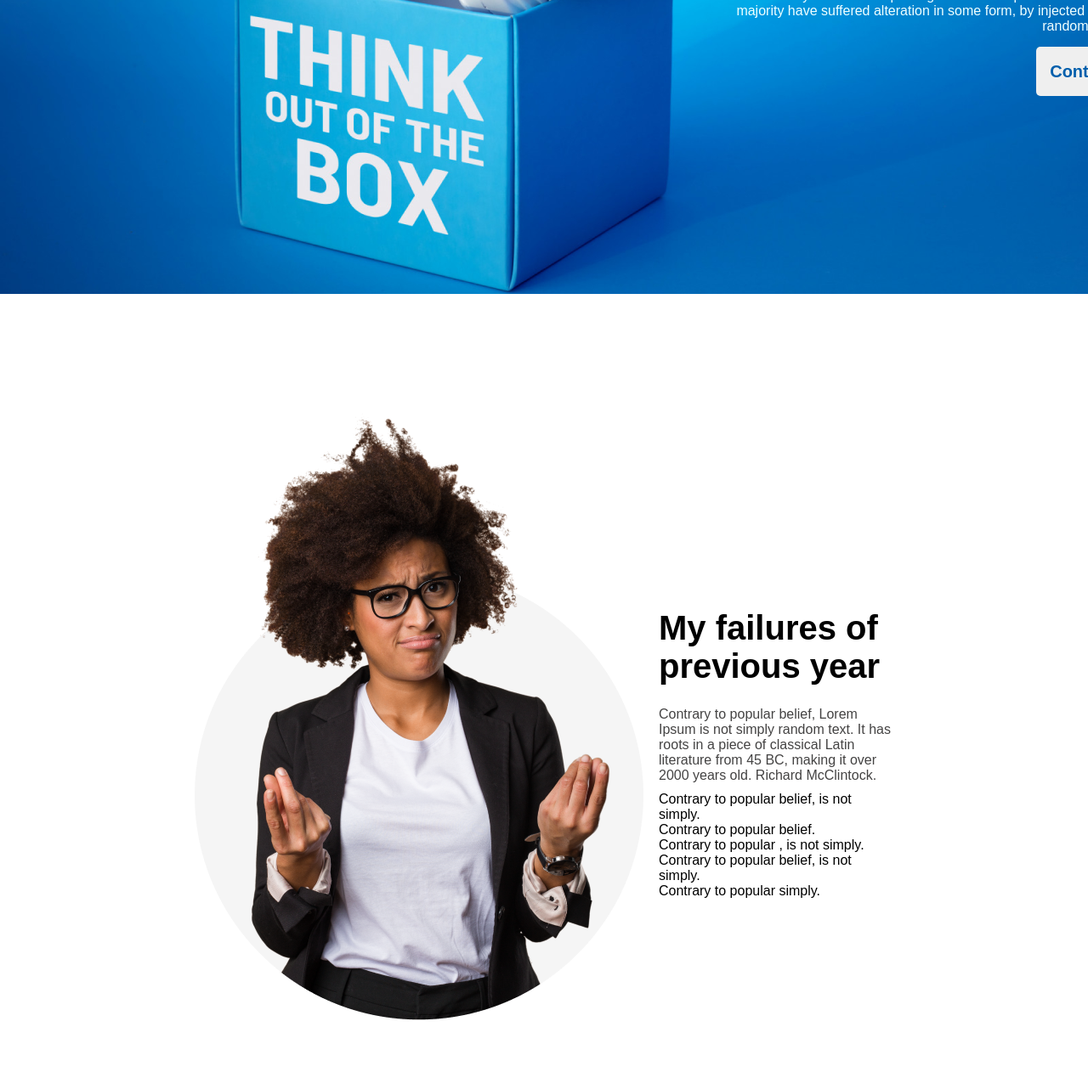
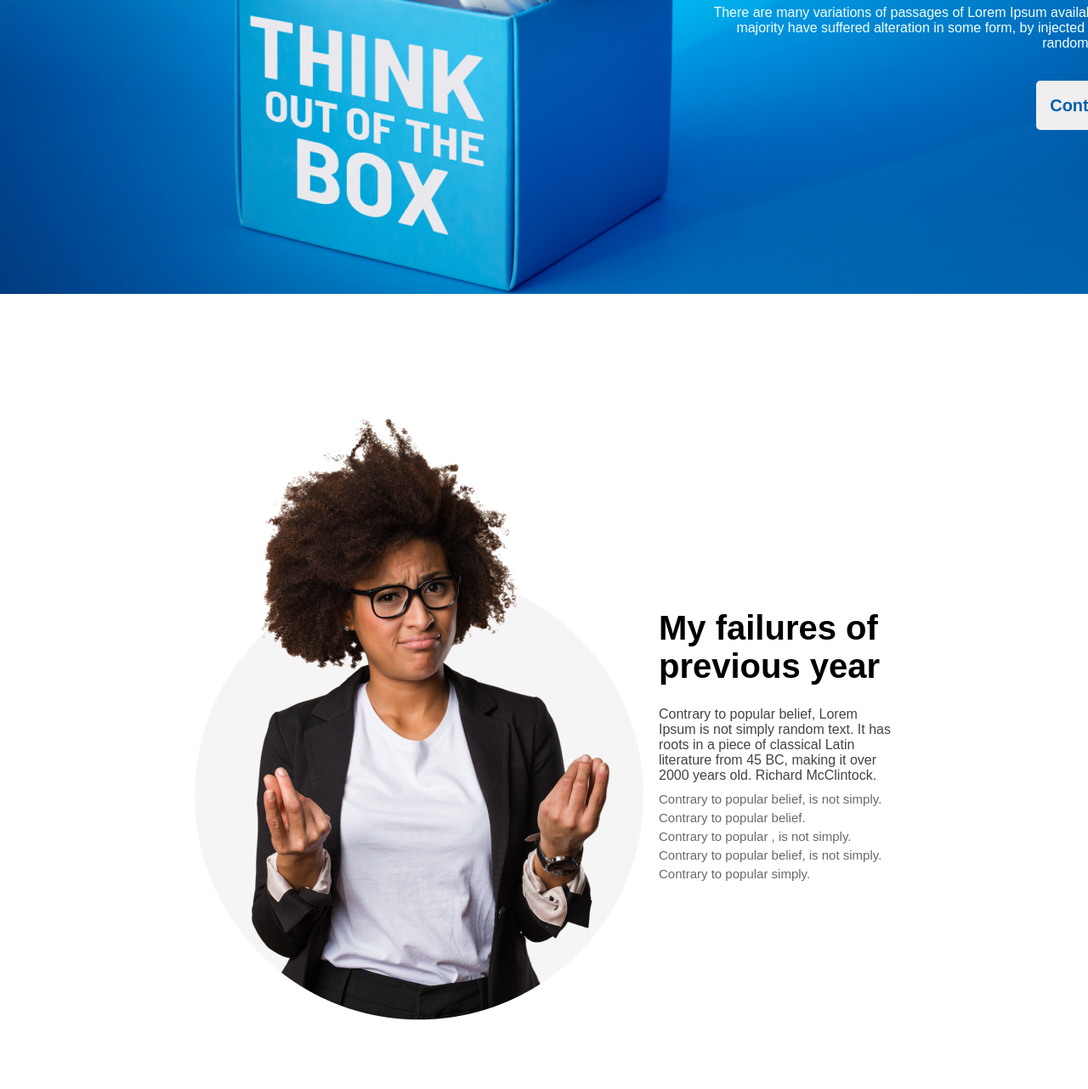
Before and after one commit to Zihadx/first-assignment, a plain HTML site: page index.html in a window 1280 px wide. Shown: the part 462-1744 px from the top of the page at 85% size. Drawn offline with Linux system fonts and the light colour scheme.

Commit message:
added footer

```diff
--- a/index.html
+++ b/index.html
@@ -17,7 +17,7 @@
             </div>
         </div>
     </div>
-    <!-- My failer of previous year -->
+    <!----------------- My failer of previous year ------------------>
   <div id="failer">
     <div class="container">
         <div class="picture">
@@ -27,16 +27,16 @@
             <h1 class="failer-text">My failures of <br> previous year</h1>
             <p class="failer-paragraph">Contrary to popular belief, Lorem Ipsum is not simply random text. It has roots in a piece of classical Latin literature from 45 BC, making it over 2000 years old. Richard McClintock.</p>
             <ul>
-                <li>Contrary to popular belief, is not simply.</li>
-                <li>Contrary to popular belief.</li>
-                <li>Contrary to popular , is not simply.</li>
-                <li>Contrary to popular belief, is not simply.</li>
-                <li>Contrary to popular simply.</li>
+                <li><i class="fa-regular fa-check"></i>Contrary to popular belief, is not simply.</li>
+                <li><i class="fa-regular fa-check"></i>Contrary to popular belief.</li>
+                <li><i class="fa-regular fa-check"></i>Contrary to popular , is not simply.</li>
+                <li><i class="fa-regular fa-check"></i>Contrary to popular belief, is not simply.</li>
+                <li><i class="fa-regular fa-check"></i>Contrary to popular simply.</li>
             </ul>
         </div>
     </div>
   </div>
-  <!-- --------------my plan----------------- -->
+  <!-- -----------------------my plan------------------------- -->
   <div id="plan">
     <div class="plan-list">
         <h1 class="list-heading">My Plans</h1>
@@ -64,7 +64,7 @@
         </div>
     </div>
   </div>
-  <!-- ------------added images----------- -->
+  <!-- ------------------------added images---------------------- -->
   <div id="image-bg">
    <div class="add-image">
     <h2 class="minset">Awlays keep a positive mindset</h2>
@@ -91,7 +91,7 @@
             <button class="btn">Subscribe</button>
         </div>
     </div>
-
+    <footer>&copy <em id="date"></em>2023 Programming Hero</footer>
   </div>
 </body>
 </html>
--- a/style.css
+++ b/style.css
@@ -10,15 +10,12 @@
     background-size: cover;
     background-position: center;
     display: flex;
-
 }
 .banner{
     text-align: right;
     margin-right: 245px;
     gap: 24px;
     margin-top: 20px;
-
-
 }
 .heading{
     padding-top: 200px;
@@ -32,6 +29,12 @@
     width: 525px;
     height: 228px;
 }
+.paragraph{
+    font-weight: 400;
+    font-size:16px;
+    margin-top: 20px;
+    margin-bottom: 20px;
+}
 .btn-primary{
     width: 138px;
     height: 58px;
@@ -42,7 +45,7 @@
     font-weight: 600;
     font-size:20px;
 }
-/* -------failer description------------- */
+/* --------------------failer description---------------------- */
 #failer{
     padding-left: 206px;
     padding-right: 232px;
@@ -51,6 +54,12 @@
 .container{
     display: flex;
     justify-content: space-between;
+}
+.container ul li{
+    font-weight: 400px;
+    font-size: 15px;
+    margin-bottom: 5px;
+    color: dimgray;
 }
 .failer-description{
     width: 400px;
@@ -73,7 +82,7 @@ ul{
     font-size: 40px;
     padding-bottom: 10px;
 }
-/* -------------my plan------------- */
+/* --------------------------my plan----------------------------- */
 
 .list-heading{
     text-align: center;
@@ -89,7 +98,7 @@ ul{
     padding-left: 212px;
     padding-right: 212px;
 }
-/* ------------------add image style------------------- */
+/* ---------------------------add image style----------------------------- */
 .add-image{
    padding-left: 64px;
    padding-top: 60px;
@@ -111,7 +120,7 @@ ul{
     margin-top: 130px;
     border-radius: 8px;
 }
-/* -----------------------footer style------------------- */
+/* ---------------------------footer style----------------------------- */
 #contact{
     width: 1600px;
     height: 577px;
@@ -158,6 +167,7 @@ ul{
     padding-left: 15px;
     margin-top: 30px;
     margin-bottom: 30px;
+    border-style: none;
 }
 .btn{
     width: 138px;
@@ -169,3 +179,7 @@ ul{
     font-size:20px;
     background: #005FAC;
 }
+footer{
+    color: aliceblue;
+    text-align: center;
+}
```
Also changed, not shown: images/icons/green.png (added).
